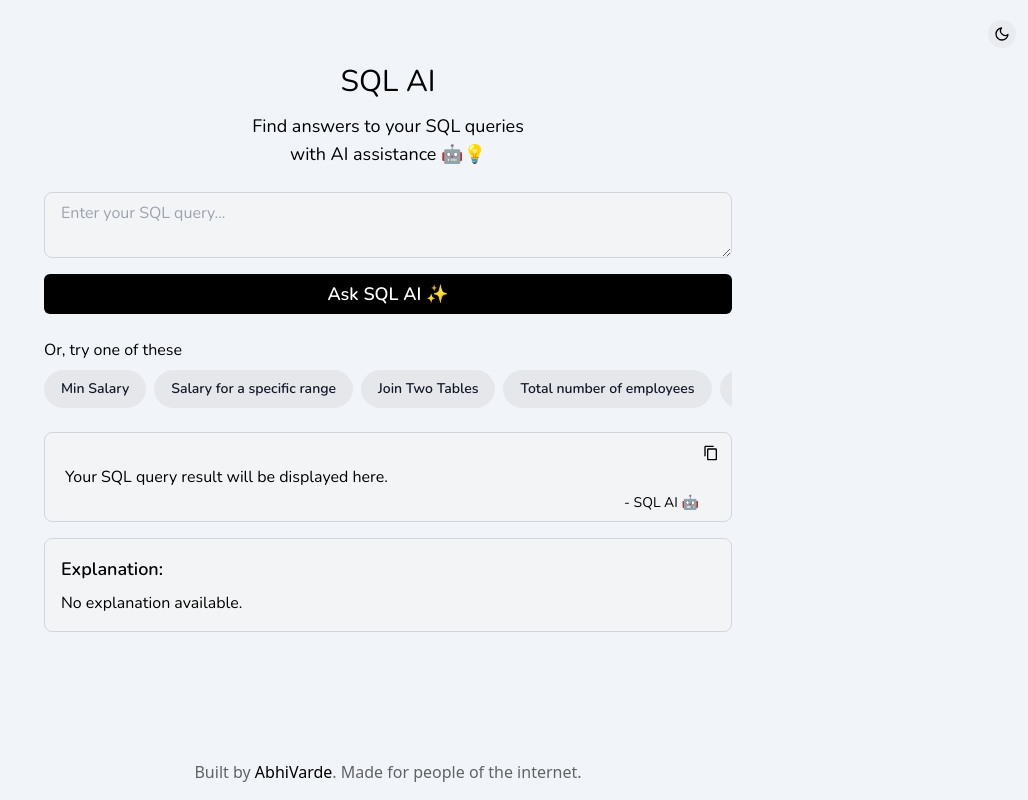
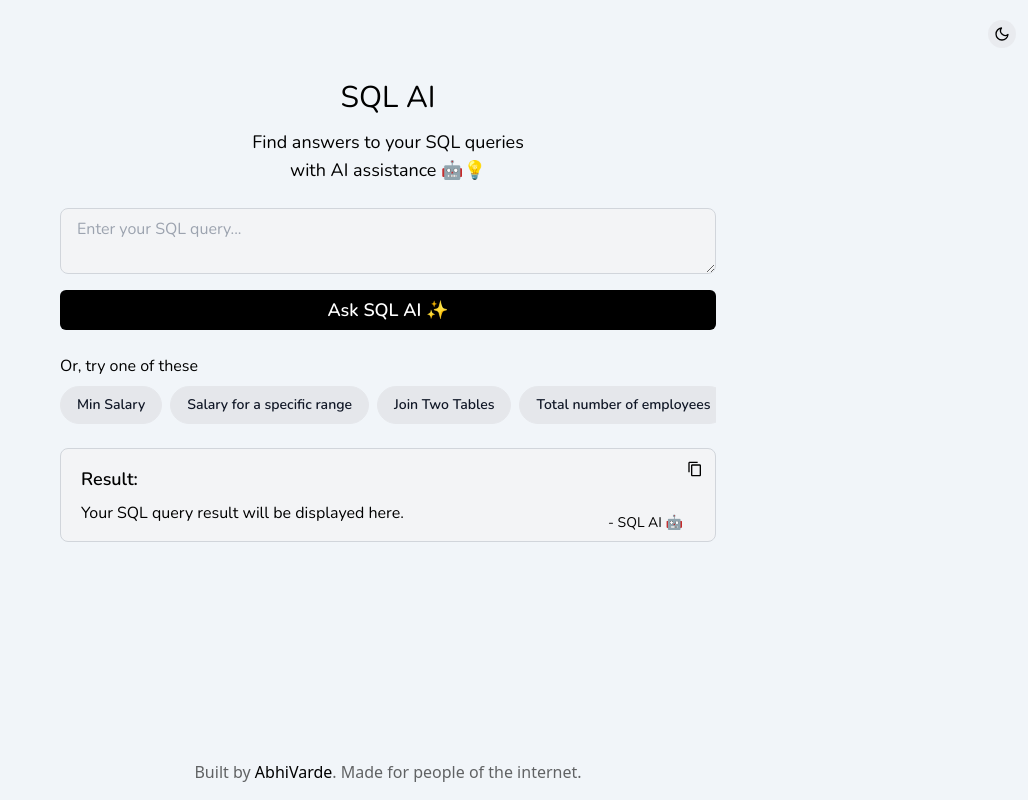
Before and after one commit to AbhiVarde/SQL-AI, a React (Vite) app: page / in a window 1280 px wide. Shown: the whole page, without its empty margins (252-1280 px from the left). Built offline with nearby package versions, Linux system fonts and the light colour scheme.

Commit message:
first commit

```diff
--- a/src/App.tsx
+++ b/src/App.tsx
@@ -1,7 +1,6 @@
 import { useState, useEffect, FormEvent } from "react";
 import axios from "axios";
 import DarkModeToggle from "./components/DarkModeToggle";
-import QueryExplanation from "./components/QueryExplanation";
 import QueryForm from "./components/QueryForm";
 import QuerySuggestions from "./components/QuerySuggestions";
 import QueryResult from "./components/QueryResult";
@@ -13,7 +12,6 @@ function App() {
   const [queryResult, setQueryResult] = useState("");
   const [queryExplanation, setQueryExplanation] = useState("");
   const [displayedResult, setDisplayedResult] = useState("");
-  const [displayedExplanation, setDisplayedExplanation] = useState("");
   const [selectedSuggestion, setSelectedSuggestion] = useState("");
 
   const suggestions = [
@@ -29,9 +27,6 @@ function App() {
       let i = 0;
       const typingInterval = setInterval(() => {
         setDisplayedResult((prevResult) => prevResult + queryResult.charAt(i));
-        setDisplayedExplanation(
-          (prevResult) => prevResult + queryExplanation.charAt(i)
-        );
         i++;
         if (i === queryResult.length) {
           clearInterval(typingInterval);
@@ -43,10 +38,6 @@ function App() {
     };
     if (queryResult !== "") {
       setDisplayedResult("");
-      typeText();
-    }
-    if (queryExplanation !== "") {
-      setDisplayedExplanation("");
       typeText();
     }
   }, [queryResult]);
@@ -82,7 +73,7 @@ function App() {
           headers: {
             "Content-Type": "application/json",
             Authorization:
-              "Bearer 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",
+              "Bearer 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",
           },
         }
       );
@@ -128,7 +119,7 @@ function App() {
       <DarkModeToggle darkMode={darkMode} toggleDarkMode={toggleDarkMode} />
       <ToastContainer position="top-center" />
 
-      <main className="mx-auto mb-20 max-w-3xl px-4 sm:px-6  md:px-8 lg:px-10 pt-14 lg:pt-16 font-Nunito">
+      <main className="mx-auto mb-20 max-w-3xl px-4 sm:px-6  md:px-10 lg:px-14 pt-16 lg:pt-20 font-Nunito">
         <h1 className="-mb-3 text-center text-3xl">SQL AI</h1>
 
         <h3
@@ -162,11 +153,6 @@ function App() {
           darkMode={darkMode}
           copyToClipboard={copyToClipboard}
         />
-
-        <QueryExplanation
-          explanation={displayedExplanation}
-          darkMode={darkMode}
-        />
       </main>
 
       <footer
--- a/src/components/QueryExplanation.tsx
+++ /dev/null
@@ -1,32 +0,0 @@
-import { motion } from "framer-motion";
-
-const QueryExplanation = ({ explanation, darkMode }: any) => {
-  return (
-    <motion.div
-      className={`rounded-lg border ${
-        darkMode ? "border-gray-800" : "border-gray-300"
-      } mt-4 p-4 ${darkMode ? "bg-gray-800 bg-gray-800/50" : "bg-gray-100"}`}
-      initial={{ opacity: 0, y: 10 }}
-      animate={{ opacity: 1, y: 0 }}
-      transition={{ duration: 0.4 }}
-    >
-      <motion.h2
-        className="text-lg font-semibold mb-2"
-        initial={{ opacity: 0, y: 10 }}
-        animate={{ opacity: 1, y: 0 }}
-        transition={{ duration: 0.4, delay: 0.1 }}
-      >
-        Explanation:
-      </motion.h2>
-      <motion.p
-        initial={{ opacity: 0, y: 10 }}
-        animate={{ opacity: 1, y: 0 }}
-        transition={{ duration: 0.4, delay: 0.2 }}
-      >
-        {explanation || "No explanation available."}
-      </motion.p>
-    </motion.div>
-  );
-};
-
-export default QueryExplanation;
--- a/src/components/QueryResult.tsx
+++ b/src/components/QueryResult.tsx
@@ -7,11 +7,19 @@ const QueryResult = ({ darkMode, displayedResult, copyToClipboard }: any) => {
     <motion.div
       className={`relative rounded-lg border ${
         darkMode ? "border-gray-800" : "border-gray-300"
-      } ${darkMode ? "bg-gray-800 bg-gray-800/50" : "bg-gray-100"} px-5 py-8`}
+      } ${darkMode ? "bg-gray-800 bg-gray-800/50" : "bg-gray-100"} px-5 py-4`}
       initial={{ opacity: 0, y: 10 }}
       animate={{ opacity: 1, y: 0 }}
       transition={{ duration: 0.4, delay: 0.4 }}
     >
+      <motion.h2
+        className="text-lg font-semibold mb-2"
+        initial={{ opacity: 0, y: 10 }}
+        animate={{ opacity: 1, y: 0 }}
+        transition={{ duration: 0.4, delay: 0.1 }}
+      >
+        Result:
+      </motion.h2>
       {displayedResult || "Your SQL query result will be displayed here."}
       <motion.p
         className={`absolute text-sm bottom-2 right-8 ${
```
